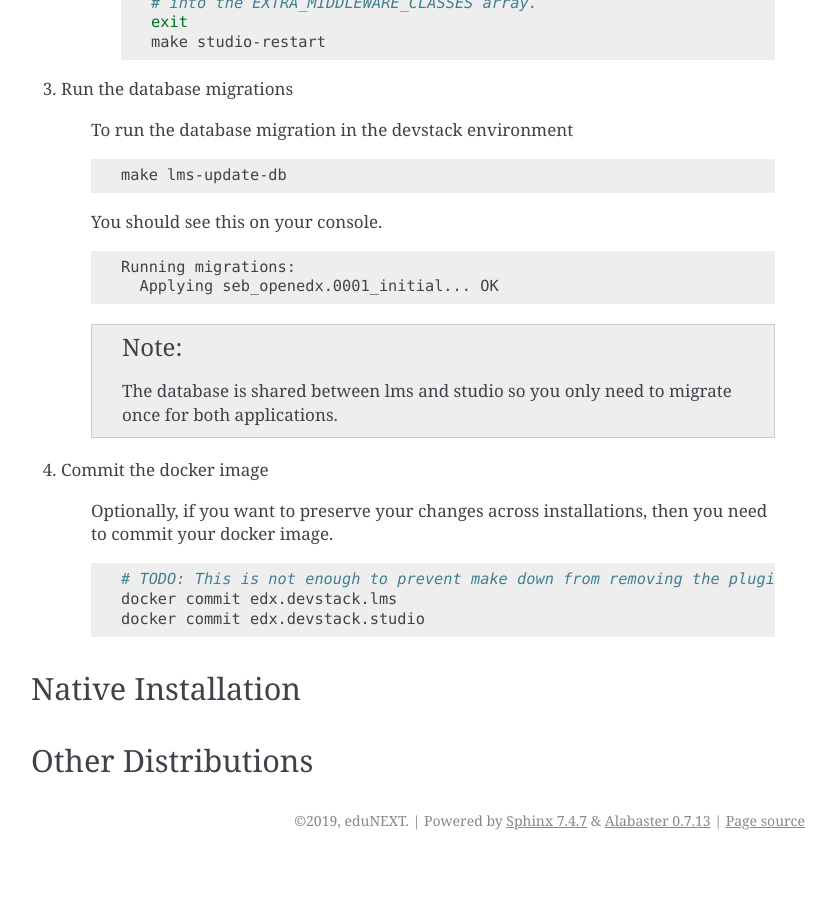
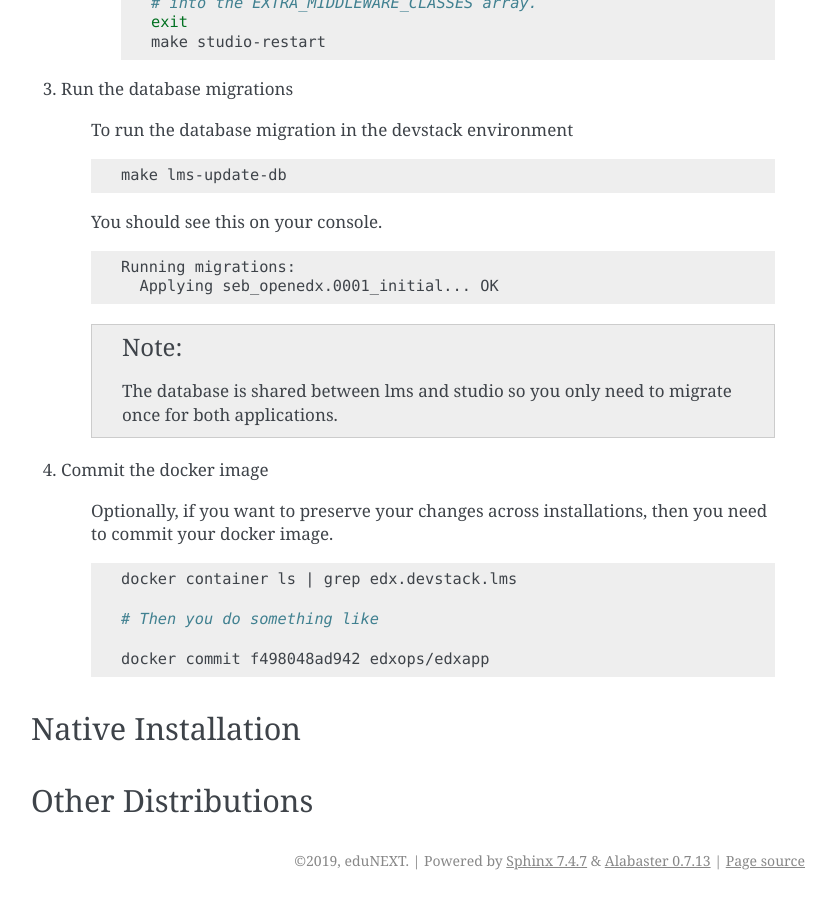
Before and after one commit to eduNEXT/seb-openedx, a Sphinx documentation site: the page built from docs/installation.rst, in a window 1280 px wide and 900 px high, scrolled down 2211 px. Shown: the whole window, without its empty margins (347-1183 px from the left). Built offline with Sphinx 7.4.7, drawn with Linux system fonts in a browser that asks for light colours; before the commit the page ends 3071 px from its top, so only the background shows below that.

Commit message:
Note on how to commit docker images

```diff
--- a/docs/installation.rst
+++ b/docs/installation.rst
@@ -130,9 +130,11 @@ The `devstack <https://github.com/edx/devstack>`_ install based on docker is a v
 
     .. code-block:: bash
 
-        # TODO: This is not enough to prevent make down from removing the plugin
-        docker commit edx.devstack.lms
-        docker commit edx.devstack.studio
+        docker container ls | grep edx.devstack.lms
+
+        # Then you do something like
+
+        docker commit f498048ad942 edxops/edxapp
 
 
 Native Installation
```
